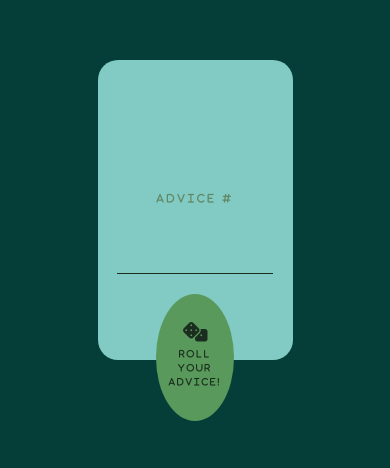
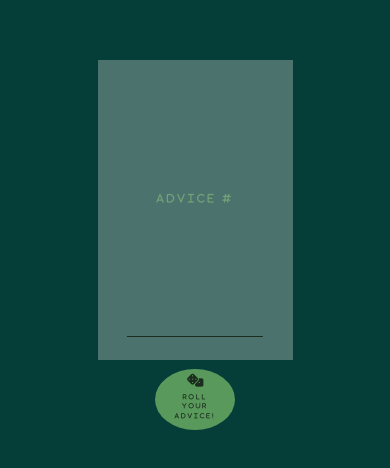
Before and after one commit to XimenesJu/advice-gen, a plain HTML site: page index.html in a window 390 px wide. Shown: the part 212-680 px from the top of the page. Drawn offline with Linux system fonts and the light colour scheme.

Commit message:
adjusting layout colors and shapes + working on responsivity

```diff
--- a/index.html
+++ b/index.html
@@ -24,7 +24,7 @@
   <div id="button">
     <button  onclick="myAdvice()" class="btn">
       <i class="fa-solid fa-dice"></i>
-      <p>Roll your advice!</p>
+      <p>Roll <br>your advice!</p>
     </button>
   </div>
 <script>
--- a/style/style.css
+++ b/style/style.css
@@ -16,11 +16,10 @@
   flex-direction: column;
   justify-content: space-evenly;
   align-items: center;
-  background-color: #81CBC4;
+  background-color: #4c726e;
   width: 50%;
   height: 300px;
   text-align: center;
-  border-radius: 20px;
   margin-top: 100vh;
   font-family: "Font Awesome 6 Free";
   letter-spacing: 3px;
@@ -31,7 +30,7 @@
 .advice-card h3,
 p1 {
   font-size: 14px;
-  color: #618662;
+  color: #75a176;
   font-weight: bolder;
 }
 
@@ -50,8 +49,8 @@ h1 {
 #line {
   position: absolute;
   border-bottom: 1px solid rgb(27, 45, 30);
-  margin-top: 115vh;
-  width: 40%;
+  margin-top: 120vh;
+  width: 35%;
 
 }
 
@@ -59,19 +58,19 @@ h1 {
 
 #button {
   position: absolute;
-  margin-top: 135vh;
+  margin-top: 145vh;
   z-index: 1;
 }
 
 .btn {
   font-family: "Font Awesome 6 Free";
   background-color: #59995b;
-
-  width: 8vw;
-  height: 15vh;
+  width: 100%;
+  height: 150%;
   border-radius: 50%;
   border: none;
   transition-duration: 0.2s;
+  padding: 5%;
 
 }
 
@@ -88,8 +87,9 @@ h1 {
 }
 
 .btn p {
+  text-align: center;
   color: rgb(27, 45, 30);
-  font-size: 80%;
+  font-size: 100%;
   font-weight: 900;
   padding: 5px;
   letter-spacing: 2px;
@@ -98,34 +98,6 @@ h1 {
 
 @media screen and (max-width: 768px) {
 
-  .advice-card h3,
-  p1 {
-    font-size: 10px;
-  }
-
-  .advice-card h3 p1,
-  h1 {
-    font-size: 12px;
-  }
-
-  .btn {
-    width: 15vw;
-    height: 15vh;
-  }
-
-  .btn i {
-    font-size: 150%;
-  }
-
-  .btn p {
-    font-size: 65%;
-  }
-
-}
-
-
-
-@media screen and (max-width: 480px) {
 
   .advice-card h3,
   p1 {
@@ -134,12 +106,7 @@ h1 {
 
   .advice-card h3 p1,
   h1 {
-    font-size: 12px;
-  }
-
-  .btn {
-    width: 20vw;
-    height: 15vh;
+    font-size: 10px;
   }
 
   .btn i {
@@ -147,6 +114,38 @@ h1 {
   }
 
   .btn p {
-    font-size: 65%;
+    font-size: 60%;
   }
+
+
 }
+
+
+
+@media screen and (max-width: 480px) {
+
+  #line {
+    margin-top: 130vh;
+  }
+
+  .advice-card h3,
+  p1 {
+    font-size: 10px;
+  }
+
+  .advice-card h3 p1,
+  h1 {
+    font-size: 8px;
+  }
+
+  .btn i {
+    font-size: 100%;
+  }
+
+  .btn p {
+    font-size: 45%;
+  }
+
+
+
+}
```
